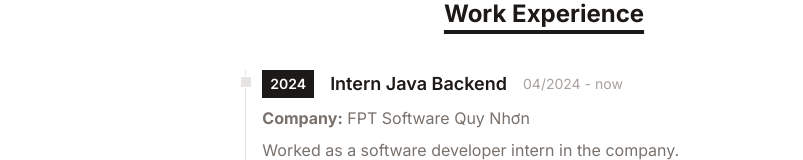
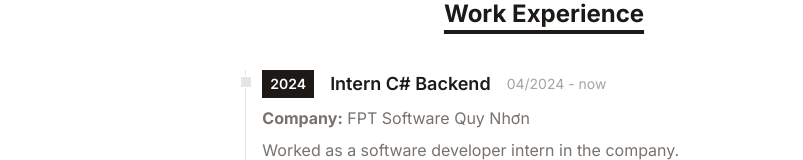
Before and after one commit to hardingadonis/hardingadonis.github.io, a React (Vite) app: page / in a window 1280 px wide. Shown: the part 1015-1175 px from the top of the page, without its empty margins (96-899 px from the left). Built offline with nearby package versions, Linux system fonts and the light colour scheme.

Commit message:
Update workExperienceData.ts

```diff
--- a/src/data/workExperienceData.ts
+++ b/src/data/workExperienceData.ts
@@ -16,7 +16,7 @@ export const workExperienceData: WorkExperienceInfo[] = [
 	{
 		id: 3,
 		year: 2024,
-		position: 'Intern Java Backend',
+		position: 'Intern C# Backend',
 		company: 'FPT Software Quy Nhơn',
 		duration: '04/2024 - now',
 		description: 'Worked as a software developer intern in the company.',
```
